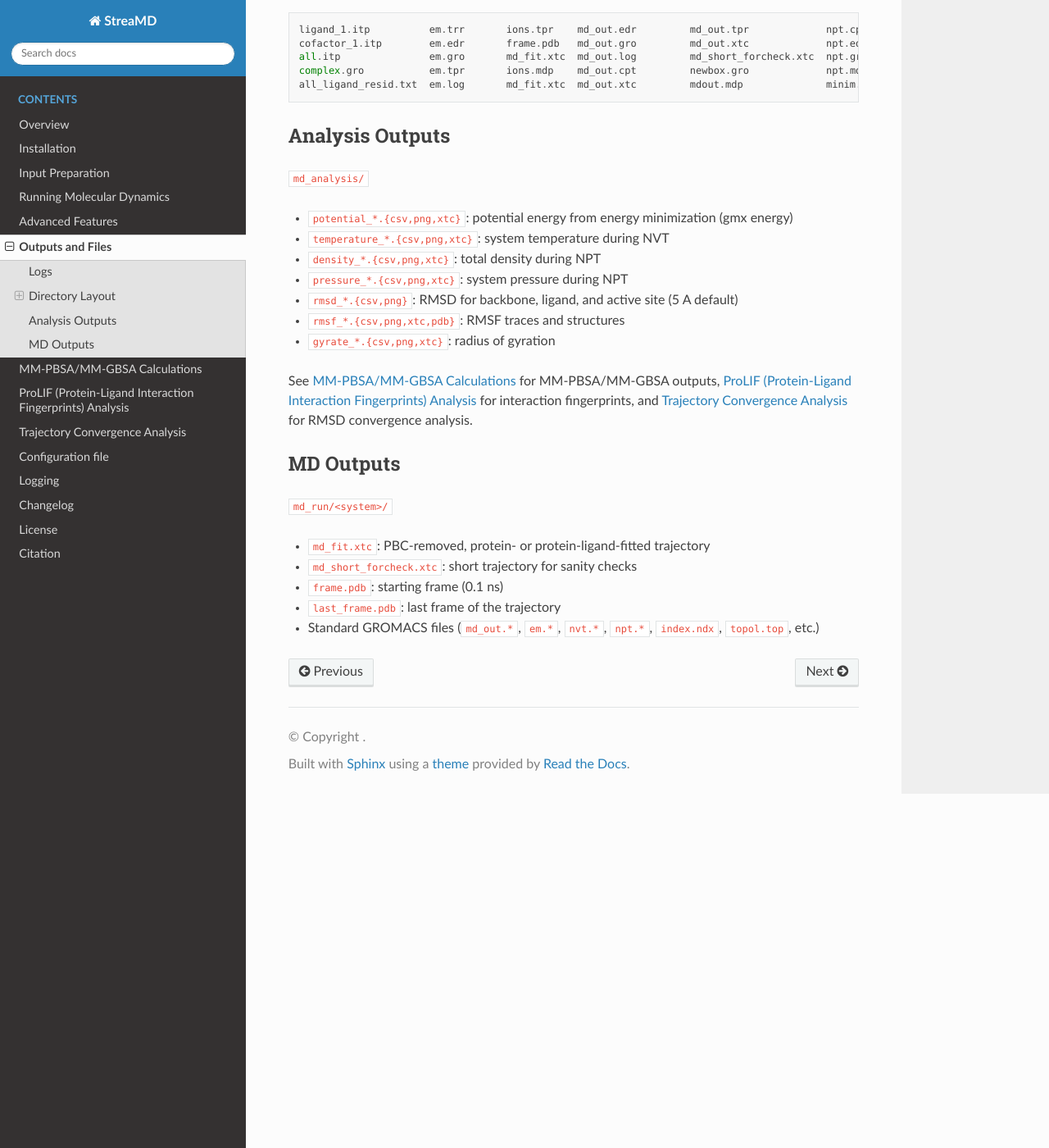
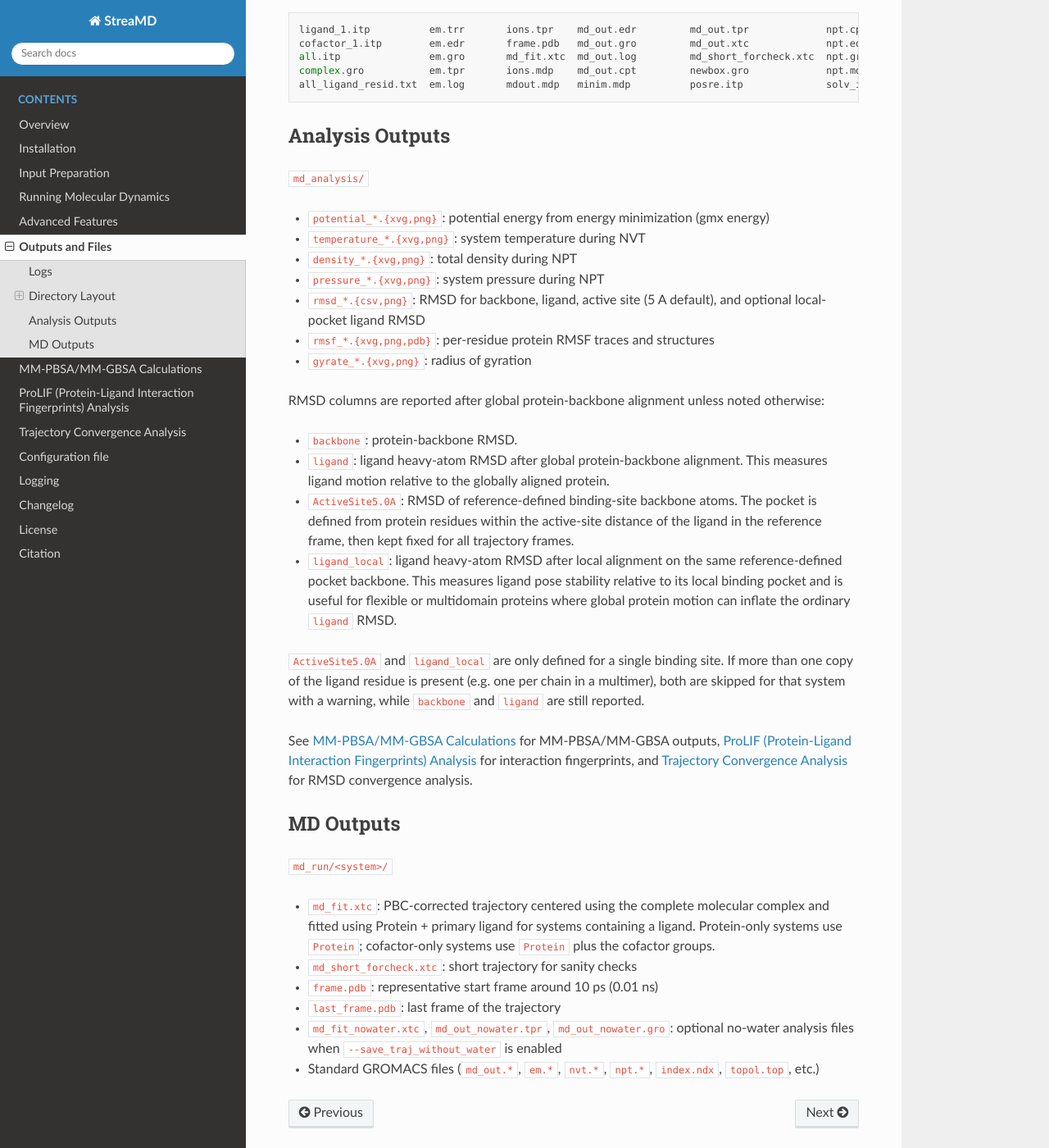
Before and after one commit to ci-lab-cz/streamd, a Sphinx documentation site: the page built from docs/outputs.md, in a window 1280 px wide and 1400 px high, scrolled down 1918 px. Shown: the whole window at 82% size. Built offline with Sphinx 7.4.7 and the Read the Docs theme 3.1.0, drawn with Linux system fonts in a browser that asks for light colours.

Commit message:
update docs

````diff
--- a/docs/outputs.md
+++ b/docs/outputs.md
@@ -80,25 +80,34 @@ ligand_1.itp          em.trr       ions.tpr    md_out.edr         md_out.tpr
 cofactor_1.itp        em.edr       frame.pdb   md_out.gro         md_out.xtc             npt.edr   npt.trr  nvt.mdp  topol.top
 all.itp               em.gro       md_fit.xtc  md_out.log         md_short_forcheck.xtc  npt.gro   nvt.cpt  nvt.tpr  nvt.edr  solv.gro
 complex.gro           em.tpr       ions.mdp    md_out.cpt         newbox.gro             npt.mdp   npt.log  index.ndx
-all_ligand_resid.txt  em.log       md_fit.xtc  md_out.xtc         mdout.mdp              minim.mdp npt.tpr  posre.itp solv_ions.gro
+all_ligand_resid.txt  em.log       mdout.mdp   minim.mdp          posre.itp              solv_ions.gro
 ```
 
 ## Analysis Outputs
 `md_analysis/`
-- `potential_*.{csv,png,xtc}`: potential energy from energy minimization (gmx energy)
-- `temperature_*.{csv,png,xtc}`: system temperature during NVT
-- `density_*.{csv,png,xtc}`: total density during NPT
-- `pressure_*.{csv,png,xtc}`: system pressure during NPT
-- `rmsd_*.{csv,png}`: RMSD for backbone, ligand, and active site (5 A default)
-- `rmsf_*.{csv,png,xtc,pdb}`: RMSF traces and structures
-- `gyrate_*.{csv,png,xtc}`: radius of gyration
+- `potential_*.{xvg,png}`: potential energy from energy minimization (gmx energy)
+- `temperature_*.{xvg,png}`: system temperature during NVT
+- `density_*.{xvg,png}`: total density during NPT
+- `pressure_*.{xvg,png}`: system pressure during NPT
+- `rmsd_*.{csv,png}`: RMSD for backbone, ligand, active site (5 A default), and optional local-pocket ligand RMSD
+- `rmsf_*.{xvg,png,pdb}`: per-residue protein RMSF traces and structures
+- `gyrate_*.{xvg,png}`: radius of gyration
+
+RMSD columns are reported after global protein-backbone alignment unless noted otherwise:
+- `backbone`: protein-backbone RMSD.
+- `ligand`: ligand heavy-atom RMSD after global protein-backbone alignment. This measures ligand motion relative to the globally aligned protein.
+- `ActiveSite5.0A`: RMSD of reference-defined binding-site backbone atoms. The pocket is defined from protein residues within the active-site distance of the ligand in the reference frame, then kept fixed for all trajectory frames.
+- `ligand_local`: ligand heavy-atom RMSD after local alignment on the same reference-defined pocket backbone. This measures ligand pose stability relative to its local binding pocket and is useful for flexible or multidomain proteins where global protein motion can inflate the ordinary `ligand` RMSD.
+
+`ActiveSite5.0A` and `ligand_local` are only defined for a single binding site. If more than one copy of the ligand residue is present (e.g. one per chain in a multimer), both are skipped for that system with a warning, while `backbone` and `ligand` are still reported.
 
 See {doc}`mm_pbsa` for MM-PBSA/MM-GBSA outputs, {doc}`plif` for interaction fingerprints, and {doc}`trajectory_convergence` for RMSD convergence analysis.
 
 ## MD Outputs
 `md_run/<system>/`
-- `md_fit.xtc`: PBC-removed, protein- or protein-ligand-fitted trajectory
+- `md_fit.xtc`: PBC-corrected trajectory centered using the complete molecular complex and fitted using Protein + primary ligand for systems containing a ligand. Protein-only systems use `Protein`; cofactor-only systems use `Protein` plus the cofactor groups.
 - `md_short_forcheck.xtc`: short trajectory for sanity checks
-- `frame.pdb`: starting frame (0.1 ns)
+- `frame.pdb`: representative start frame around 10 ps (0.01 ns)
 - `last_frame.pdb`: last frame of the trajectory
+- `md_fit_nowater.xtc`, `md_out_nowater.tpr`, `md_out_nowater.gro`: optional no-water analysis files when `--save_traj_without_water` is enabled
 - Standard GROMACS files (`md_out.*`, `em.*`, `nvt.*`, `npt.*`, `index.ndx`, `topol.top`, etc.)
````
Also changed, not shown: docs/trajectory_convergence.md (+23 -9 lines).
